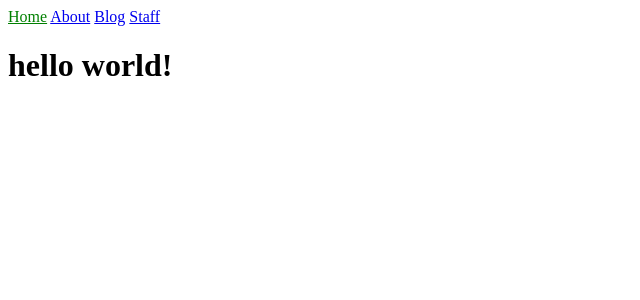
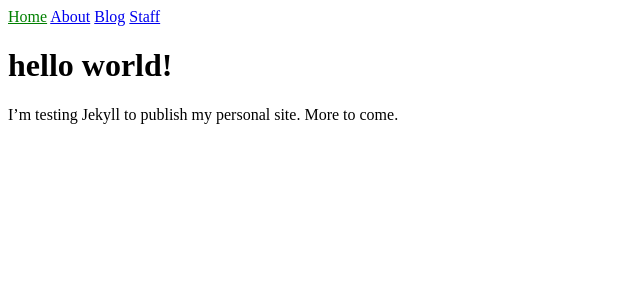
Before and after one commit to igsoblechero/igsoblechero.github.io, a Jekyll site: the page built from index.md, in a window 1280 px wide. Shown: the top 300 px of the page, without its empty margins (0-640 px from the left). Built offline with Jekyll 4.4.1, drawn with Linux system fonts in a browser that asks for light colours.

Commit message:
Small edit

```diff
--- a/index.md
+++ b/index.md
@@ -3,3 +3,5 @@ layout: default
 title: "My hello world page"
 ---
 # {{ "Hello World!" | downcase }}
+
+I'm testing Jekyll to publish my personal site. More to come.
```
